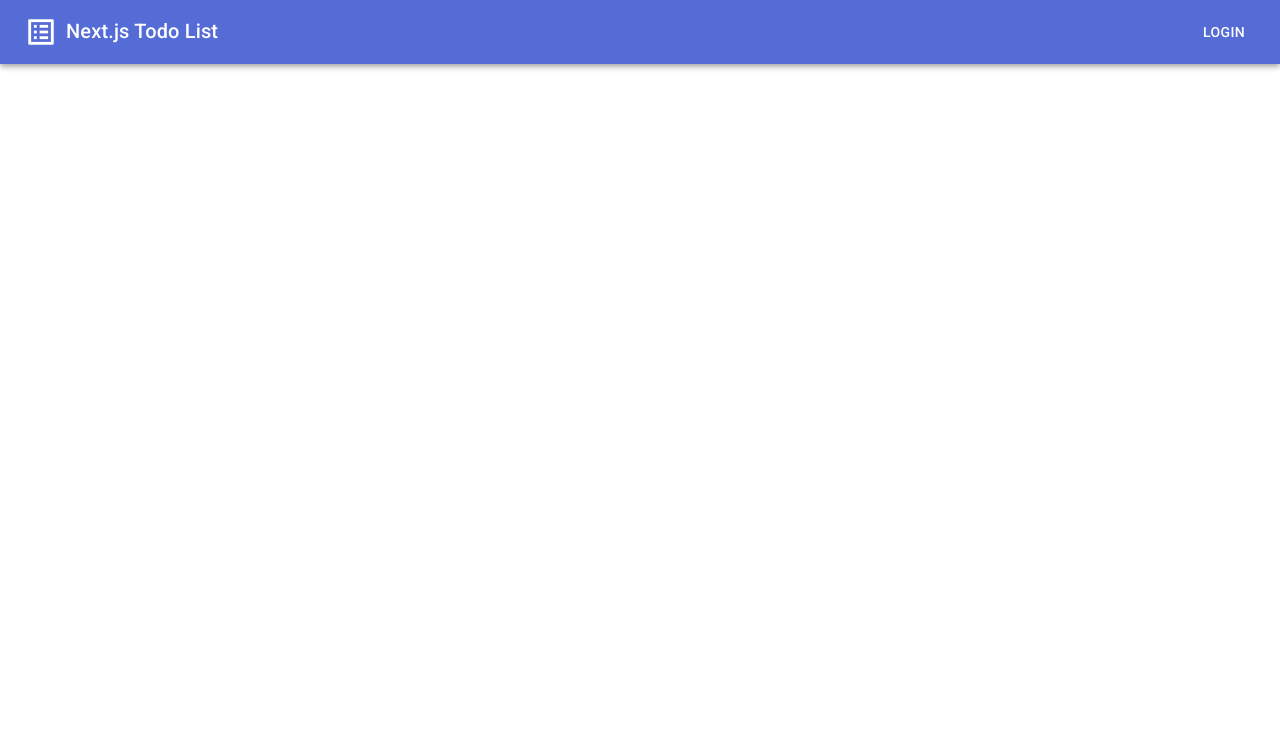
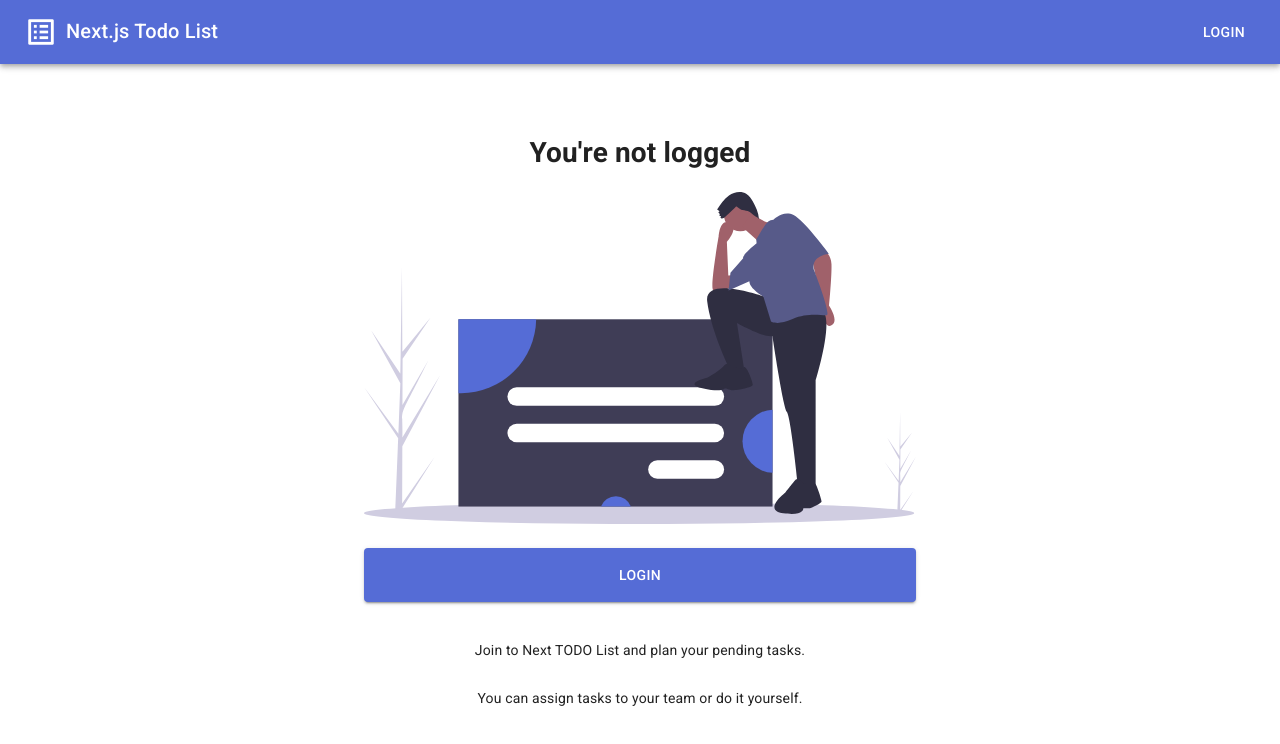
Before and after one commit to danidz96/next-todo-list, a Next.js app: page / in a window 1280 px wide. Shown: the top 744 px of the page. Built offline with nearby package versions, Linux system fonts and the light colour scheme; no server answers.

Commit message:
create notlogged home page

```diff
--- /dev/null
+++ b/components/UserNotLogged.js
@@ -0,0 +1,50 @@
+import Container from '@material-ui/core/Container';
+import { makeStyles } from '@material-ui/core/styles';
+import Box from '@material-ui/core/Box';
+import Button from '@material-ui/core/Button';
+import Router from 'next/router';
+
+const useStyles = makeStyles((theme) => ({
+  title: {
+    textAlign: 'center',
+  },
+  loginButton: {
+    width: '100%',
+    padding: '15px 20px',
+    margin: theme.spacing(3, 0),
+  },
+}));
+
+const UserNotLogged = () => {
+  const classes = useStyles();
+  return (
+    <Container maxWidth="sm">
+      <Box
+        display="flex"
+        flexDirection="column"
+        justifyContent="center"
+        alignItems="center"
+        marginTop="50px"
+      >
+        <h1 className={classes.title}>You&apos;re not logged</h1>
+        <img width="100%" src="/login.svg" alt="login" />
+        <Button
+          onClick={() => Router.push('/login')}
+          className={classes.loginButton}
+          variant="contained"
+          color="primary"
+        >
+          <span>Login</span>
+        </Button>
+        <p className={classes.info}>
+          Join to Next TODO List and plan your pending tasks.
+        </p>
+        <p className={classes.info}>
+          You can assign tasks to your team or do it yourself.
+        </p>
+      </Box>
+    </Container>
+  );
+};
+
+export default UserNotLogged;
--- a/pages/index.js
+++ b/pages/index.js
@@ -1,5 +1,10 @@
 import MainLayout from '../layouts/main';
+import UserNotLogged from '../components/UserNotLogged';
 
-const Home = () => <MainLayout />;
+const Home = () => (
+  <MainLayout>
+    <UserNotLogged />
+  </MainLayout>
+);
 
 export default Home;
```
Also changed, not shown: public/login.svg (added).
